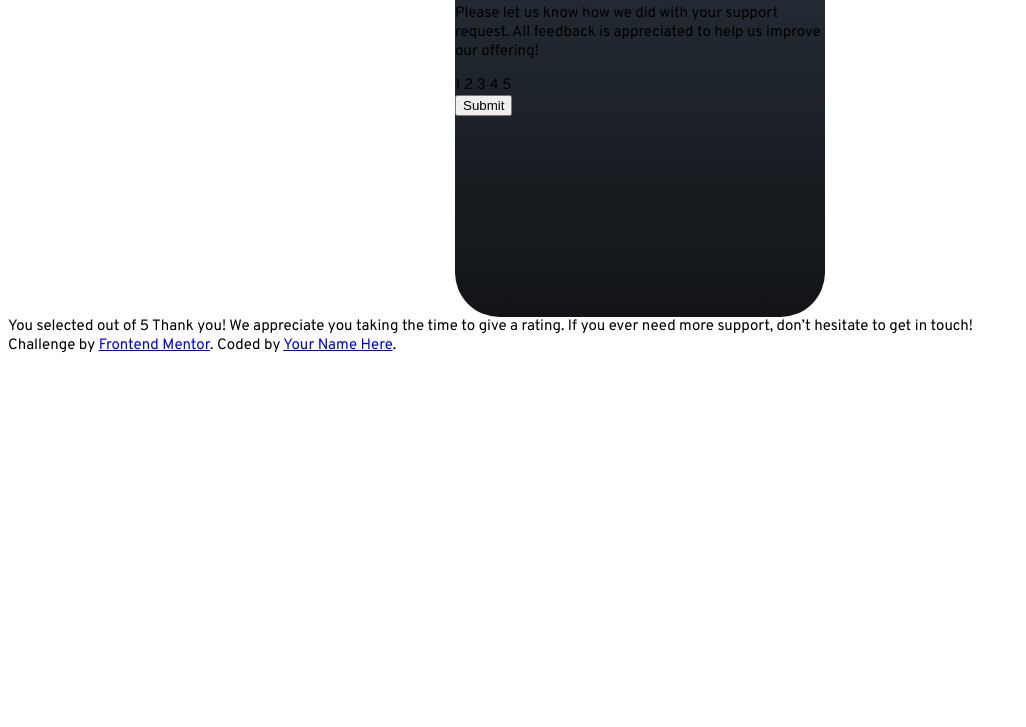
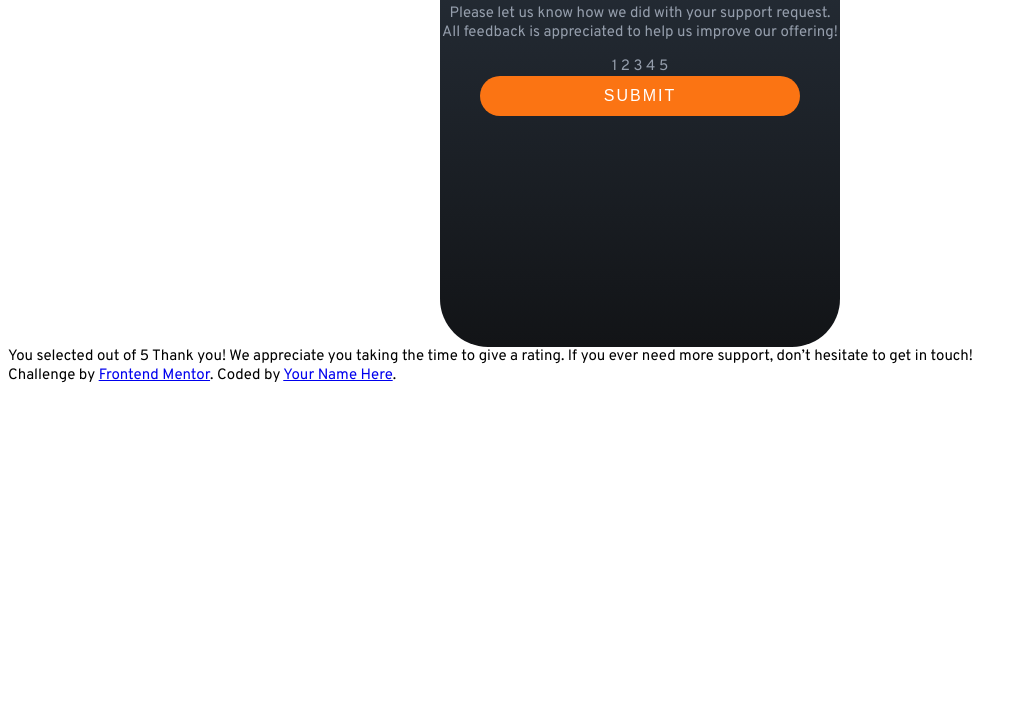
Before and after one commit to LukJeru/interactive_rating, a plain HTML site: page index.html in a window 1280 px wide. Shown: the part 73-800 px from the top of the page, without its empty margins (0-1026 px from the left). Drawn offline with Linux system fonts and the light colour scheme.

Commit message:
button without function

```diff
--- a/index.html
+++ b/index.html
@@ -21,7 +21,7 @@
 
     <div class="numbers">1 2 3 4 5</div>
 
-    <button class="submit">Submit</button>
+    <button class="submit">SUBMIT</button>
   </div>
 
   <!-- Rating state end -->
--- a/stylesheet.css
+++ b/stylesheet.css
@@ -4,10 +4,38 @@ body{
 }
 
 .container{
-  width: 370px;
-  height: 370px;
+  width: 25rem;
+  height: 25rem;
   margin: 0 auto;
   background-image: linear-gradient(hsl(213, 19%, 18%), hsl(216, 12%, 8%));
   border: none;
   border-radius: 12%;
+  text-align: center;
 }
+
+
+/*Button*/
+.submit{
+  background-color: hsl(25, 97%, 53%);
+  color: white;
+  width: 80%;
+  font-size: 1rem;
+  height: 2.5rem;
+  border: none;
+  border-radius: 25px;
+  letter-spacing: 2px;
+}
+
+/*Text*/
+
+.container h1{
+  color: white;
+}
+
+.container p{
+  color: hsl(217, 12%, 63%);
+}
+
+.numbers{
+  color: hsl(217, 12%, 63%);
+}
```
